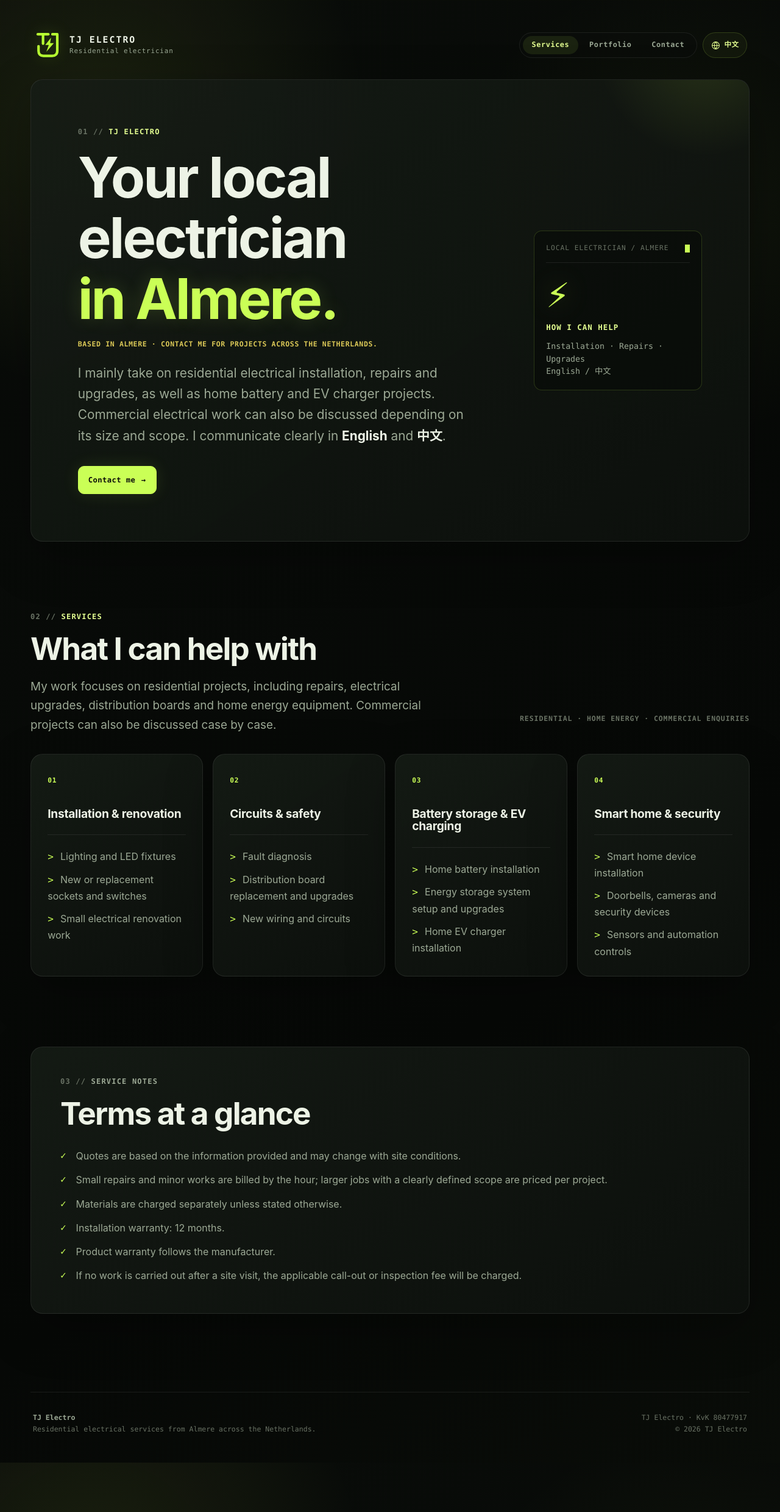
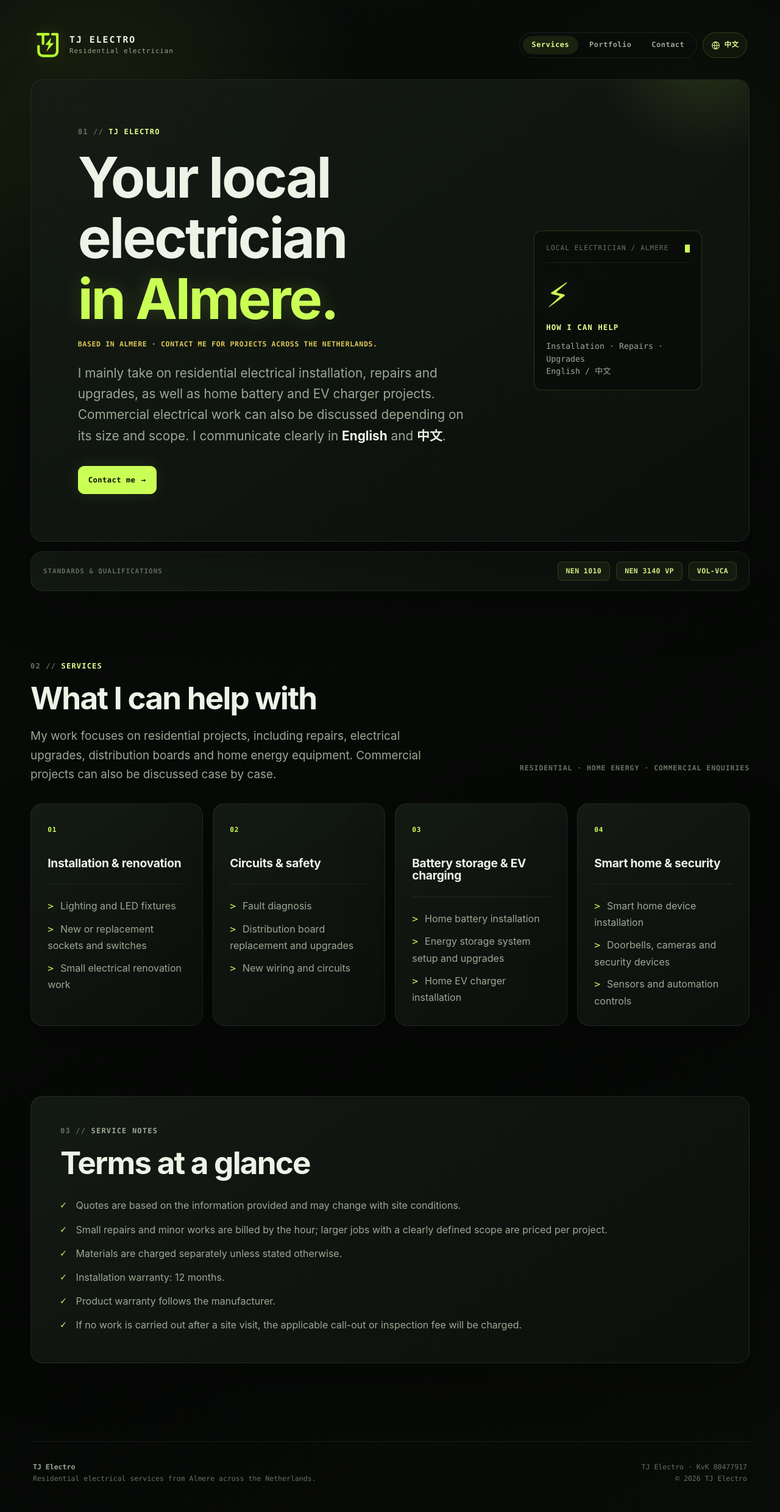
Before and after one commit to Studio-TJ/studio-tj-electrician-web, a Jekyll site: the page built from index.html, in a window 1280 px wide. Shown: the whole page at 61% size. Built offline with Jekyll 4.4.1, drawn with Linux system fonts in a browser that asks for light colours; before the commit the page ends 2398 px from its top, so only the background shows below that.

Commit message:
Add standards and qualifications strip

```diff
--- a/_data/i18n/en.yml
+++ b/_data/i18n/en.yml
@@ -27,6 +27,12 @@ home:
     system_state: "HOW I CAN HELP"
     system_services: "Installation · Repairs · Upgrades"
     system_languages: "English / 中文"
+  qualifications:
+    label: "Standards & Qualifications"
+    items:
+      - "NEN 1010"
+      - "NEN 3140 VP"
+      - "VOL-VCA"
   services:
     eyebrow: "Services"
     heading: "What I can help with"
--- a/_data/i18n/zh.yml
+++ b/_data/i18n/zh.yml
@@ -27,6 +27,12 @@ home:
     system_state: "这些事情可以找我"
     system_services: "安装 · 检修 · 改造"
     system_languages: "中文 / 英语"
+  qualifications:
+    label: "标准与资质"
+    items:
+      - "NEN 1010"
+      - "NEN 3140 VP"
+      - "VOL-VCA"
   services:
     eyebrow: "服务范围"
     heading: "我可以提供的服务"
--- a/_includes/pages/home.html
+++ b/_includes/pages/home.html
@@ -27,6 +27,15 @@
     <p>{{ home.hero.system_services }}<br>{{ home.hero.system_languages }}</p>
   </aside>
 </section>
+
+<aside class="qualifications-strip panel" aria-label="{{ home.qualifications.label | escape }}">
+  <span class="qualifications-label">{{ home.qualifications.label }}</span>
+  <ul class="qualifications-list">
+    {% for item in home.qualifications.items %}
+      <li>{{ item }}</li>
+    {% endfor %}
+  </ul>
+</aside>
 
 <section id="services" class="section-block" aria-labelledby="services-title">
   <div class="section-heading section-heading-row">
--- a/assets/css/style.scss
+++ b/assets/css/style.scss
@@ -398,6 +398,43 @@ html[lang="zh"] .hero h1 {
   color: var(--muted);
   font-size: 0.83rem;
   line-height: 1.55;
+}
+
+.qualifications-strip {
+  display: flex;
+  align-items: center;
+  gap: 1.25rem;
+  margin-top: 1rem;
+  padding: 1rem 1.25rem;
+}
+
+.qualifications-label {
+  flex: 0 0 auto;
+  color: var(--faint);
+  font: 700 0.68rem/1.4 var(--mono);
+  letter-spacing: 0.09em;
+  text-transform: uppercase;
+}
+
+.qualifications-list {
+  display: flex;
+  flex: 1;
+  flex-wrap: wrap;
+  justify-content: flex-end;
+  gap: 0.65rem;
+  margin: 0;
+  padding: 0;
+  list-style: none;
+}
+
+.qualifications-list li {
+  padding: 0.55rem 0.8rem;
+  color: var(--accent-bright);
+  border: 1px solid var(--line);
+  border-radius: 8px;
+  background: rgba(202, 255, 86, 0.055);
+  font: 750 0.72rem/1 var(--mono);
+  letter-spacing: 0.035em;
 }
 
 .section-block {
@@ -926,6 +963,15 @@ a.contact-card:focus-visible,
 }
 
 @media (max-width: 660px) {
+  .qualifications-strip {
+    align-items: flex-start;
+    flex-direction: column;
+  }
+
+  .qualifications-list {
+    justify-content: flex-start;
+  }
+
   .services-grid {
     grid-template-columns: 1fr;
   }
```
